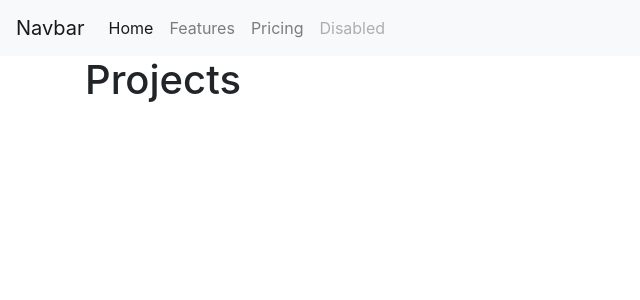
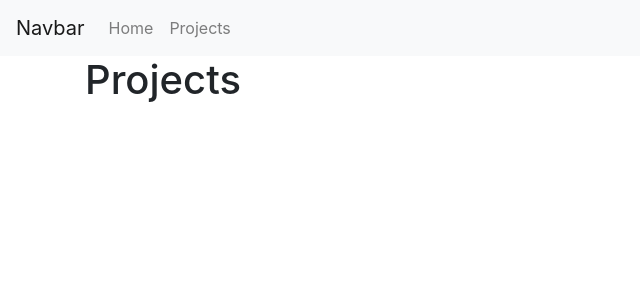
Before and after one commit to Exoutia/my-resume-django, a Django app: page /projects/ in a window 1280 px wide. Shown: the top 300 px of the page, without its empty margins (0-640 px from the left). Run offline with Django 4.2, Linux system fonts and the light colour scheme; data that the repository does not hold is empty; some libraries are stand-ins or nearby versions.

Commit message:
makind the changes in base templates for nav

```diff
--- a/personal_portfolio/personal_portfolio/templates/base.html
+++ b/personal_portfolio/personal_portfolio/templates/base.html
@@ -7,18 +7,18 @@
     </button>
     <div class="collapse navbar-collapse" id="navbarNav">
       <ul class="navbar-nav">
-        <li class="nav-item active">
-          <a class="nav-link" href="#">Home <span class="sr-only">(current)</span></a>
+        <li class="nav-item">
+          <a class="nav-link" href="{% url 'blog_index' %}">Home <span class="sr-only">(current)</span></a>
         </li>
         <li class="nav-item">
-          <a class="nav-link" href="#">Features</a>
+          <a class="nav-link" href="{% url 'project_index' %}">Projects</a>
         </li>
-        <li class="nav-item">
+        {% comment %} <li class="nav-item">
           <a class="nav-link" href="#">Pricing</a>
         </li>
         <li class="nav-item">
           <a class="nav-link disabled" href="#">Disabled</a>
-        </li>
+        </li> {% endcomment %}
       </ul>
     </div>
   </nav>
```
